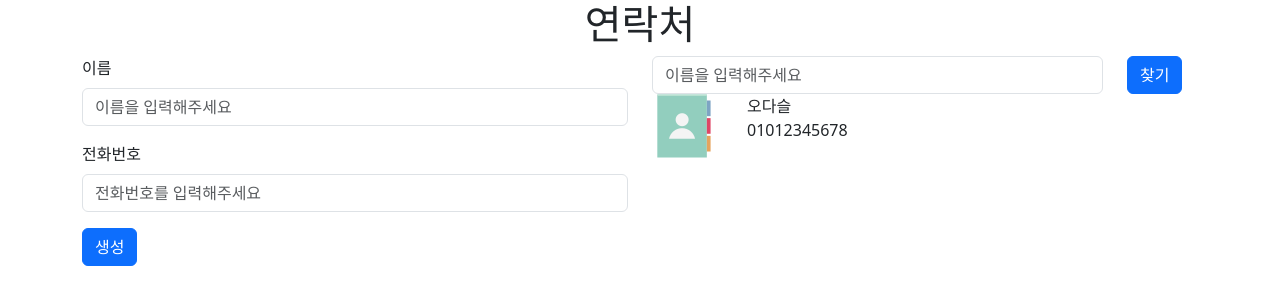
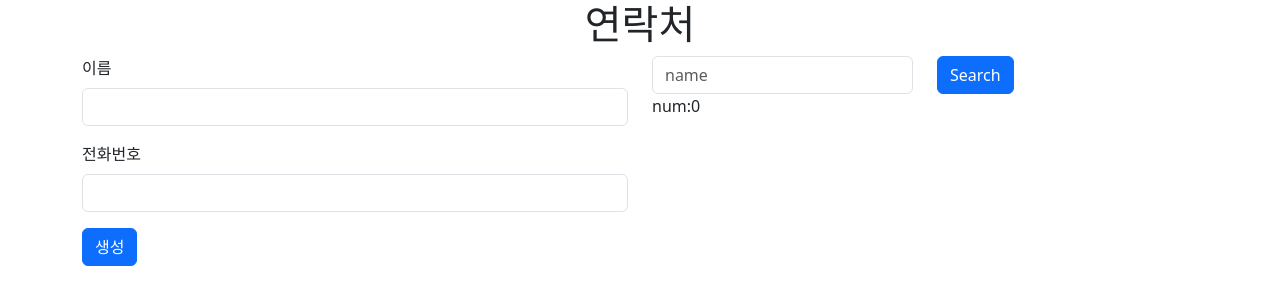
Before and after one commit to ohDASEUL/learning_code_collection, a React (Create React App) app: page / in a window 1280 px wide. Shown: the top 304 px of the page. Built offline with nearby package versions, Linux system fonts and the light colour scheme.

Commit message:
연락처 추가, 검색 기능 구현

```diff
--- a/src/Components/ContactForm.jsx
+++ b/src/Components/ContactForm.jsx
@@ -1,24 +1,41 @@
-import React from "react";
-import { Button, Form } from "react-bootstrap";
-
+import React, { useState } from "react";
+import { Form, Button } from "react-bootstrap";
+import { useDispatch } from "react-redux";
 const ContactForm = () => {
+  let [name, setName] = useState("");
+  let [phoneNumber, setPhoneNumber] = useState("");
+  let dispatch = useDispatch();
+  const createContact = (event) => {
+    event.preventDefault();
+    dispatch({ type: "ADD_CONTACT", payload: { name, phoneNumber } });
+    setName("");
+    setPhoneNumber("");
+  };
   return (
-    <div>
-      <Form>
-        <Form.Group className="mb-3" controlId="formName">
+    <Form onSubmit={(event) => createContact(event)}>
+      <Form.Group className="mb-3" controlId="formBasicEmail">
         <Form.Label>이름</Form.Label>
-          <Form.Control type="text" placeholder="이름을 입력해주세요" />
+        <Form.Control
+          type="text"
+          onChange={(e) => setName(e.target.value)}
+          value={name}
+        />
+        <Form.Text className="text-muted"></Form.Text>
       </Form.Group>
 
-        <Form.Group className="mb-3" controlId="formContant">
+      <Form.Group className="mb-3" controlId="formBasicPassword">
         <Form.Label>전화번호</Form.Label>
-          <Form.Control type="number" placeholder="전화번호를 입력해주세요" />
+        <Form.Control
+          type="text"
+          value={phoneNumber}
+          onChange={(e) => setPhoneNumber(e.target.value)}
+        />
       </Form.Group>
+
       <Button variant="primary" type="submit">
         생성
       </Button>
     </Form>
-    </div>
   );
 };
 
--- a/src/Components/ContactItem.jsx
+++ b/src/Components/ContactItem.jsx
@@ -1,15 +1,15 @@
 import React from "react";
 import { Col, Row } from "react-bootstrap";
 
-const ContactItem = () => {
+const ContactItem = ({item}) => {
   return (
     <Row>
       <Col lg={2}>
         <img src="./media/contact-book-icon.png" />
       </Col>
       <Col lg={10}>
-        <div>오다슬</div>
-        <div>01012345678</div>
+        <h4>{item.name}</h4>
+        <p>{item.phoneNumber}</p>
       </Col>
     </Row>
   );
--- a/src/Components/ContactList.jsx
+++ b/src/Components/ContactList.jsx
@@ -1,12 +1,29 @@
-import React from "react";
+import React, { useEffect, useState } from "react";
 import SearchBox from "./SearchBox";
 import ContactItem from "./ContactItem";
+import { useSelector } from "react-redux";
 
 const ContactList = () => {
+  const { contactList, keyword } = useSelector((state) => state);
+  let [filteredList, setFilteredList] = useState([]);
+  useEffect(() => {
+    if (keyword !== "") {
+      let list = contactList.filter((item) => item.name.includes(keyword));
+
+      setFilteredList(list);
+    } else {
+      setFilteredList(contactList);
+    }
+  }, [keyword, contactList]);
   return (
     <div>
       <SearchBox />
-      <ContactItem/>
+      <div>
+        num:{filteredList.length}
+        {filteredList.map((item, index) => (
+          <ContactItem item={item} key={index} />
+        ))}
+      </div>
     </div>
   );
 };
--- a/src/Components/SearchBox.jsx
+++ b/src/Components/SearchBox.jsx
@@ -1,16 +1,30 @@
-import React from "react";
-import { Button, Col, Form, Row } from "react-bootstrap";
+import React, { useState } from "react";
+import { Form, Button, Row, Col } from "react-bootstrap";
+import { useSelector, useDispatch } from "react-redux";
 
 const SearchBox = () => {
+  let [keyword, setKeyword] = useState("");
+  let dispatch = useDispatch();
+  let { contact } = useSelector((state) => state);
+  const searchByName = (event) => {
+    event.preventDefault();
+    dispatch({ type: "SEARCH_BY_USERNAME", payload: { keyword } });
+  };
   return (
-    <Row>
-      <Col lg={10}>
-        <Form.Control type="text" placeholder="이름을 입력해주세요" />
-      </Col>
-      <Col lg={2}>
-        <Button variant="primary">찾기</Button>
-      </Col>
-    </Row>
+    <Form onSubmit={searchByName} className="search-form">
+      <Row>
+        <Col>
+          <Form.Control
+            type="text"
+            placeholder="name"
+            onChange={(event) => setKeyword(event.target.value)}
+          />
+        </Col>
+        <Col>
+          <Button type="submit">Search</Button>
+        </Col>
+      </Row>
+    </Form>
   );
 };
 
--- a/src/redux/reducer/reducer.jsx
+++ b/src/redux/reducer/reducer.jsx
@@ -1,5 +1,24 @@
-let initlaState = {}
-function reducer(state=initlaState,action){
+const initialState = {
+  contactList: [],
+  keyword: "",
+};
+const reducer = (state = initialState, action) => {
+  let { type, payload } = action;
+  switch (type) {
+    case "ADD_CONTACT":
+      return {
+        ...state,
+        contactList: [
+          ...state.contactList,
+          { name: payload.name, phoneNumber: payload.phoneNumber },
+        ],
+      };
 
-}
+    case "SEARCH_BY_USERNAME":
+      return { ...state, keyword: payload.keyword };
+    default:
+      return { ...state };
+  }
+};
+
 export default reducer;
```
Lines whose indentation alone changed are shown as unchanged.
